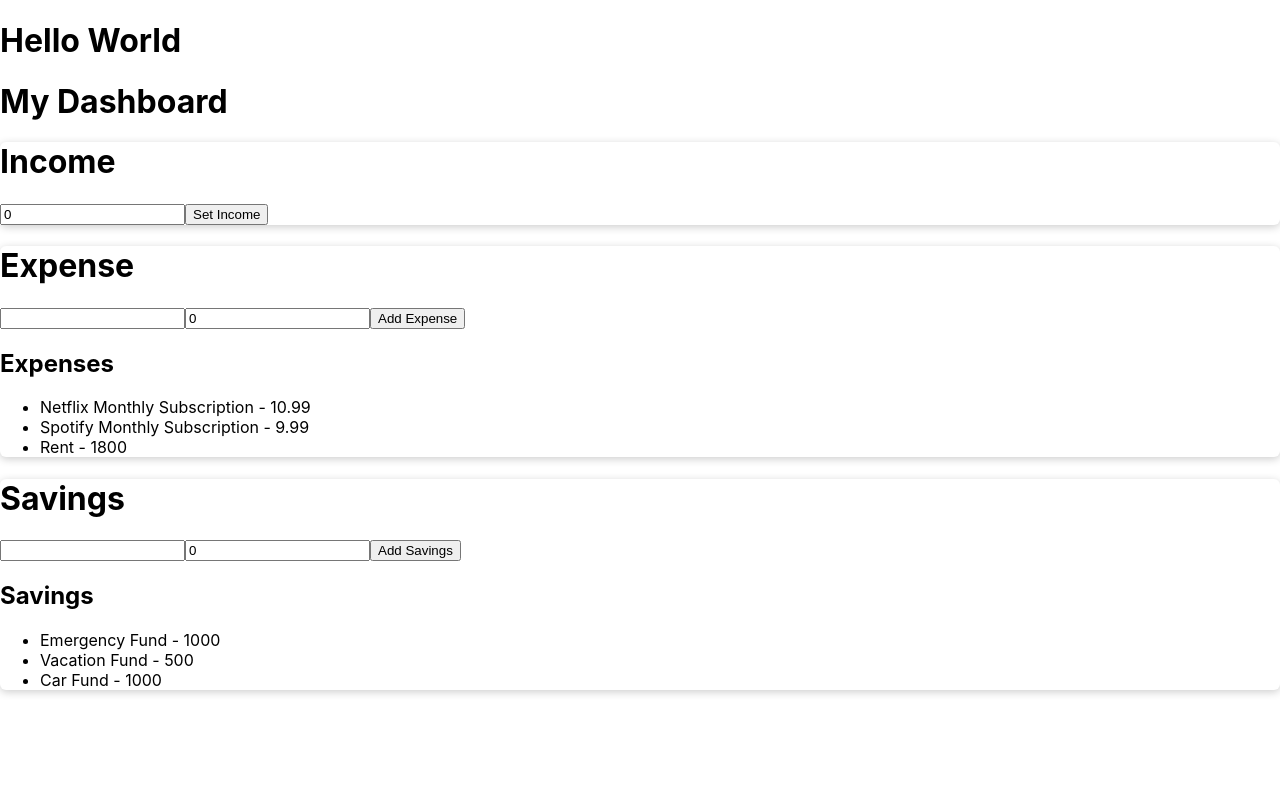
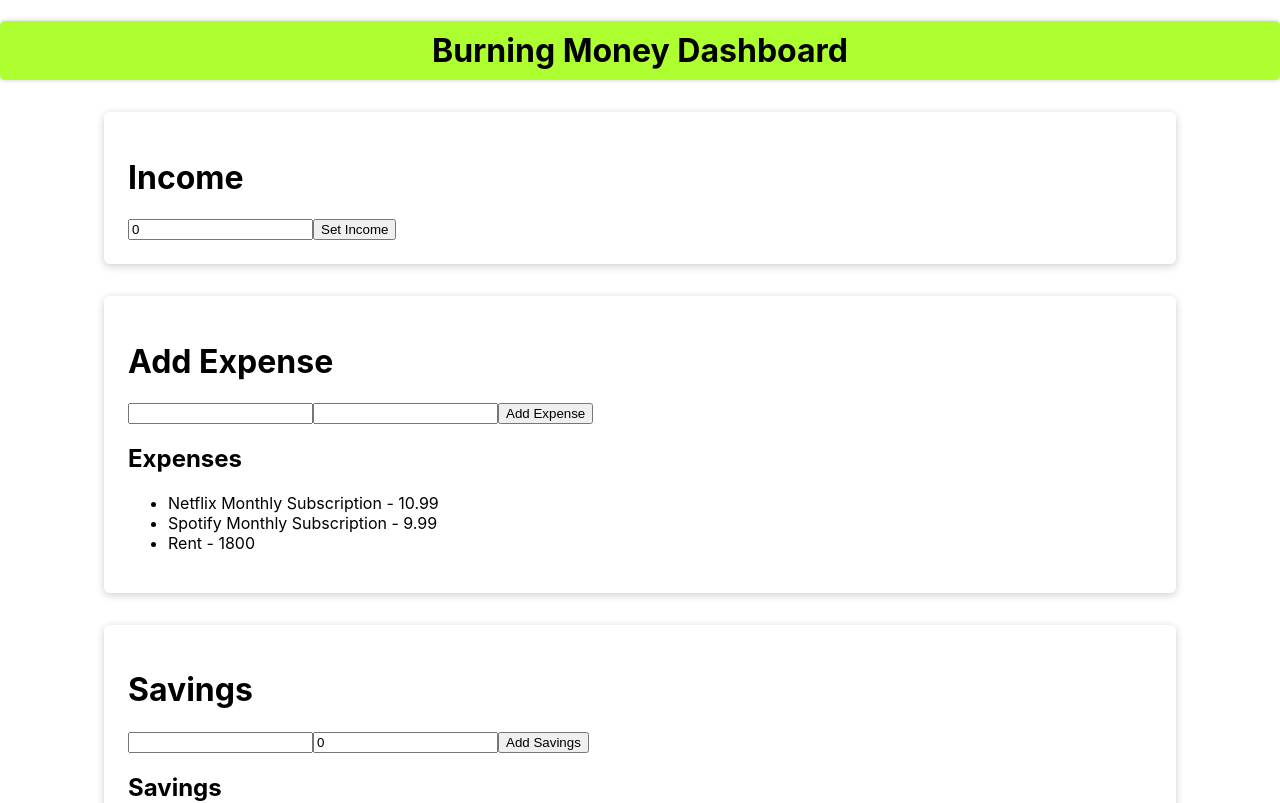
Before and after one commit to mason66xue/How-not-to-burning-money, a React (Create React App) app in the folder client/: page / in a window 1280 px wide. Shown: the top 803 px of the page. Built offline with nearby package versions, Linux system fonts and the light colour scheme.

Commit message:
added styling to dashboard to fix cards, saving for chart pull

```diff
--- a/client/src/App.js
+++ b/client/src/App.js
@@ -11,7 +11,7 @@ function App() {
   return (
     <div>
       {/* <DonutChart /> */}
-      <h1>Hello World</h1>
+      {/* <h1>Hello World</h1> */}
       <Dashboard />
 
     </div>
--- a/client/src/components/dashboard/Expense.js
+++ b/client/src/components/dashboard/Expense.js
@@ -4,12 +4,12 @@ import Card from "../userinterface/Card";
 
 function Expense(props) {
     const [expense, setExpense] = useState('');
-    const [amount, setAmount] = useState(0);
+    const [amount, setAmount] = useState('');
 
     return (
         <Card>
             <div>
-                <h1>Expense</h1>
+                <h1>Add Expense</h1>
                 <input type="text" value={expense} onChange={e => setExpense(e.target.value)} />
                 <input type="number" value={amount} onChange={e => setAmount(e.target.value)} />
                 <button>Add Expense</button>
--- a/client/src/components/userinterface/Card.module.css
+++ b/client/src/components/userinterface/Card.module.css
@@ -2,4 +2,7 @@
     background-color: white;
     border-radius: 6px;
     box-shadow: 0 2px 8px rgba(0, 0, 0, 0.2);
+    margin: 2rem auto;
+    width: 80%;
+    padding: 1.5rem;
 }
--- a/client/src/pages/Dashboard.js
+++ b/client/src/pages/Dashboard.js
@@ -4,6 +4,7 @@ import React from 'react';
 import Income from '../components/dashboard/Income';
 import Expense from '../components/dashboard/Expense';
 import Savings from '../components/dashboard/Savings';
+import classes from './Dashboard.module.css';
 
 // import BudgetingForm from '../components/dashboard/BudgetingForm';
 
@@ -35,7 +36,7 @@ const mockData = {
 function Dashboard() {
     return (
         <div>
-            <h1> My Dashboard</h1>
+            <h1 id={classes.head}> Burning Money Dashboard</h1>
             <Income />
             <Expense expenses={mockData.expenses} />
             <Savings savings={mockData.savings} />
--- /dev/null
+++ b/client/src/pages/Dashboard.module.css
@@ -0,0 +1,9 @@
+#head {
+    background-color: greenyellow;
+    padding: 10px;
+    border-radius: 5px;
+    margin-bottom: 10px;
+    box-shadow: 0 0 5px 0 rgba(0, 0, 0, 0.2);
+    display: flex;
+    justify-content: center;
+}
```
